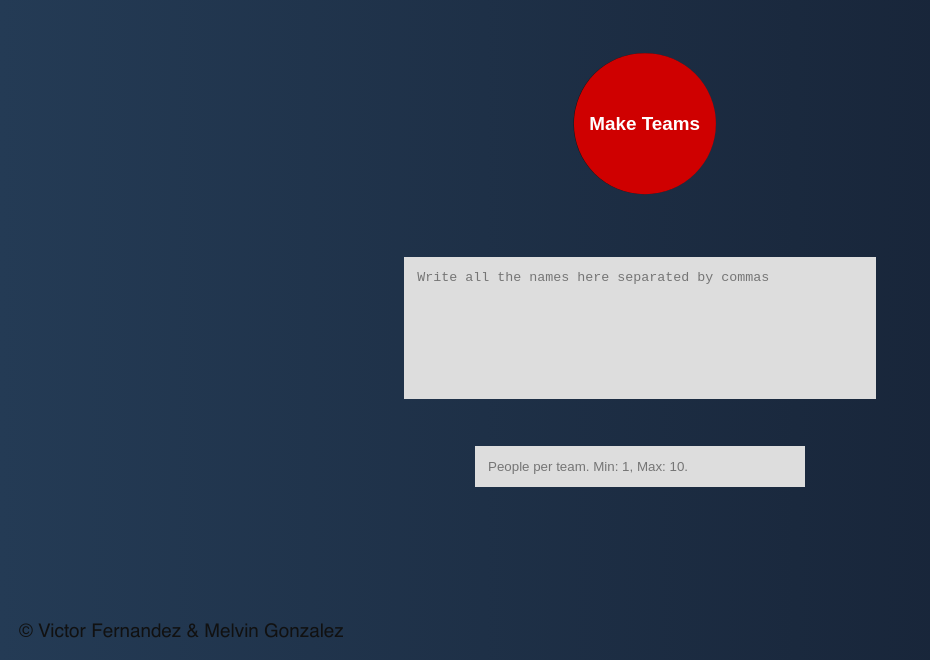
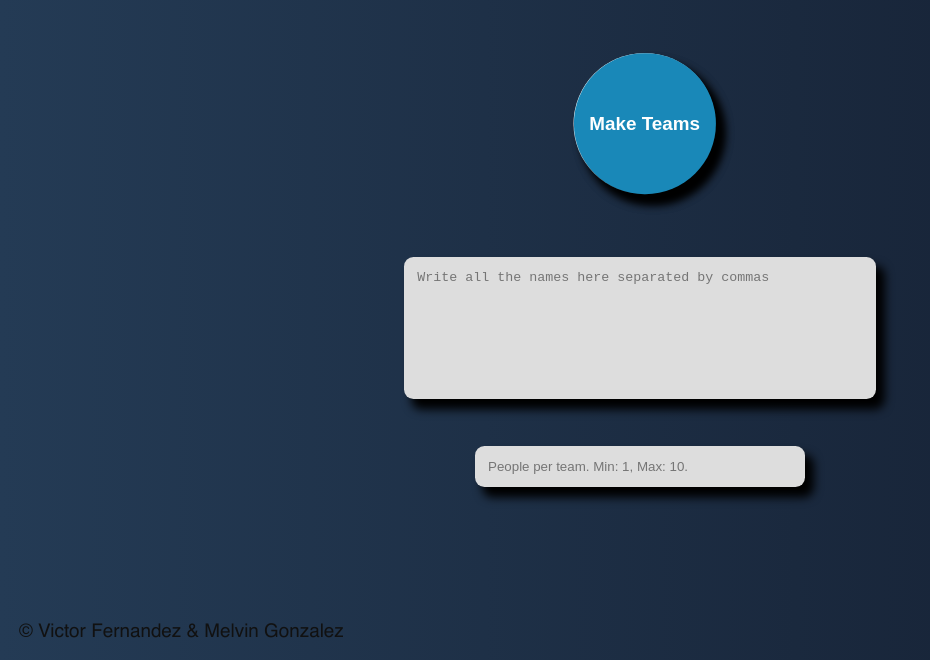
Before and after one commit to xrawvelocity/randomTeamGenerator, a plain HTML site: page index.html in a window 1280 px wide. Shown: the part 140-800 px from the top of the page, without its empty margins (0-930 px from the left). Drawn offline with Linux system fonts and the light colour scheme.

Commit message:
new shadow, buttom color switch, and curve box, fetures added

```diff
--- a/css/main.css
+++ b/css/main.css
@@ -10,6 +10,8 @@
 
     --bg-blue-3: #2b5e99;
     --bg-blue-4: #152e5c;
+    --bg-blue-5: #32c3ff;
+    --bg-blue-6: #1988b8;
 
     --light-gray-1: #eee;
     --light-gray-2: #ddd;
@@ -54,11 +56,12 @@ body {
 
 #team-form > * > *:not(:first-child):not(:last-child) {
     margin: 2.5rem;
-    border-radius: 0;
+    border-radius: 1rem;
     border: none;
     padding: 1.4rem;
     background-color: var(--light-gray-2);
     transition: background-color .2s, width .5s cubic-bezier(0.23, 1, 0.32, 1), height .5s cubic-bezier(0.23, 1, 0.32, 1);
+    box-shadow: black 8px 1rem 10px 1px;;
 }
 
 #team-form > *:focus:not(:last-child){
@@ -73,7 +76,9 @@ body {
     overflow:hidden;
     resize:none;
 }
-
+.teamNames{
+    border-radius: 1 rem;
+}
 
 
 #team-numbers {
@@ -100,7 +105,7 @@ body {
     border: none;
     padding: 1.4rem;
     outline:none;
-    transition: all .1s cubic-bezier(0.23, 1, 0.32, 1);
+    transition: all 1s cubic-bezier(0.23, 1, 0.32, 1);
 }
 
  #team-btn::-moz-focus-inner,
@@ -120,22 +125,24 @@ body {
     top: 0;
     left: 0;
     z-index: 10;
-    background-color: var(--btn-red-1);
+    background-color: #1988b8;
     font-size: 2rem;
     font-weight: 700;
     color: var(--white-1);
     transform: translate(-7rem, -48.5rem);
+    box-shadow: 8px 1rem 1rem black
 }
 
 .reset{
     top: 0;
     left: 0;
     z-index: -1;
-    background-color: var(--black-1);
-    color: var(--white-1);
+    background-color: var(--white-1);
+    color: var(--bg-blue-6);
     font-size: 2rem;
     font-weight: 700;
     transform: translate(20.5rem, -48.5rem);
+    box-shadow: 8px 1rem 1rem black
 }
 
 .result {
@@ -167,7 +174,7 @@ body {
     border-bottom: 2px solid var(--black-1);
     padding: 2rem 0;
     color: var(--white-1);
-    background-image: linear-gradient(to right, var(--bg-blue-3),var(--bg-blue-4));
+    background-image: linear-gradient(to right, var(--bg-blue-5),var(--bg-blue-6));
 }
 
 .result table tbody > * {
```
Also changed, not shown: src/script.js (+5 -3 lines).
